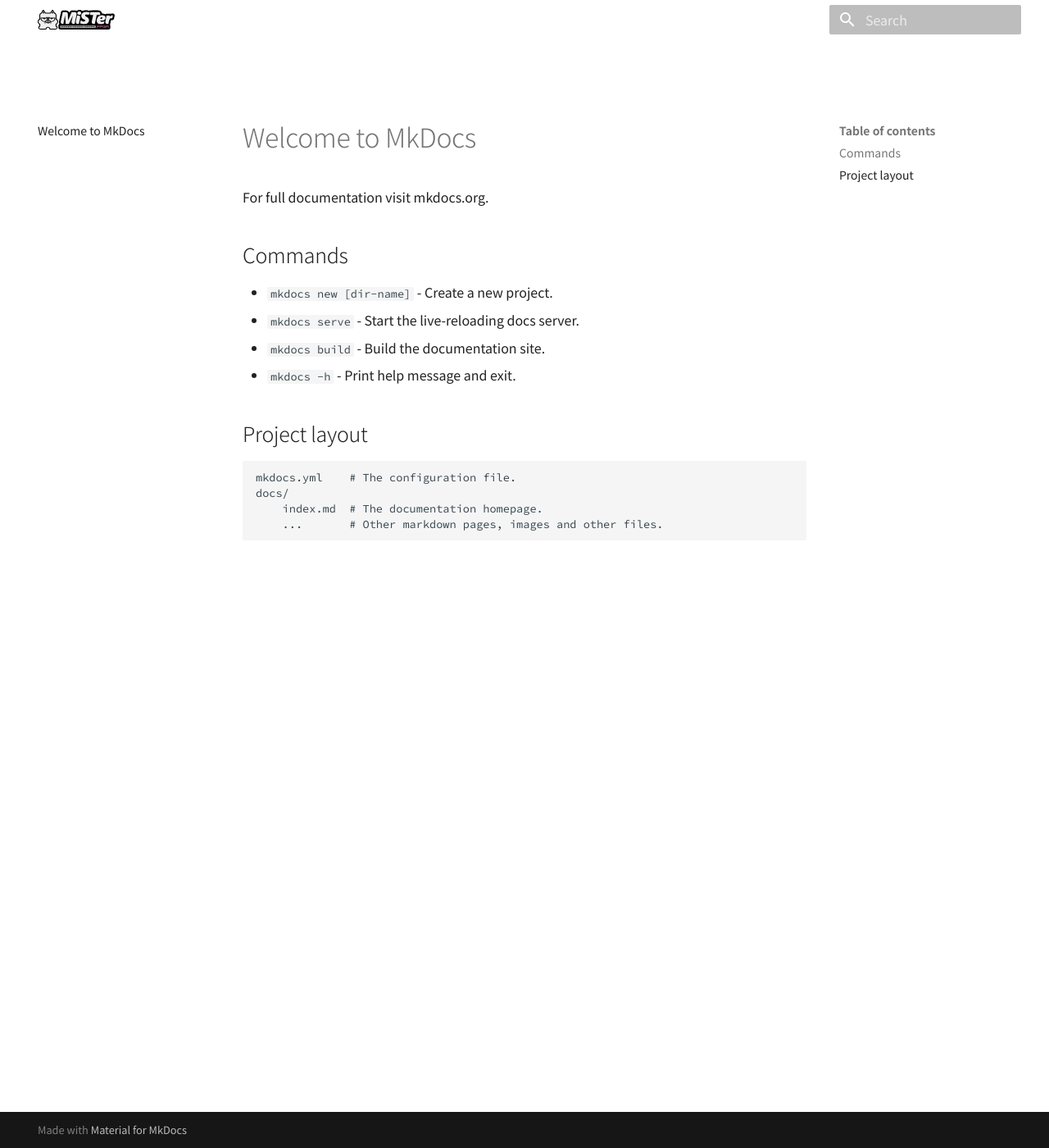
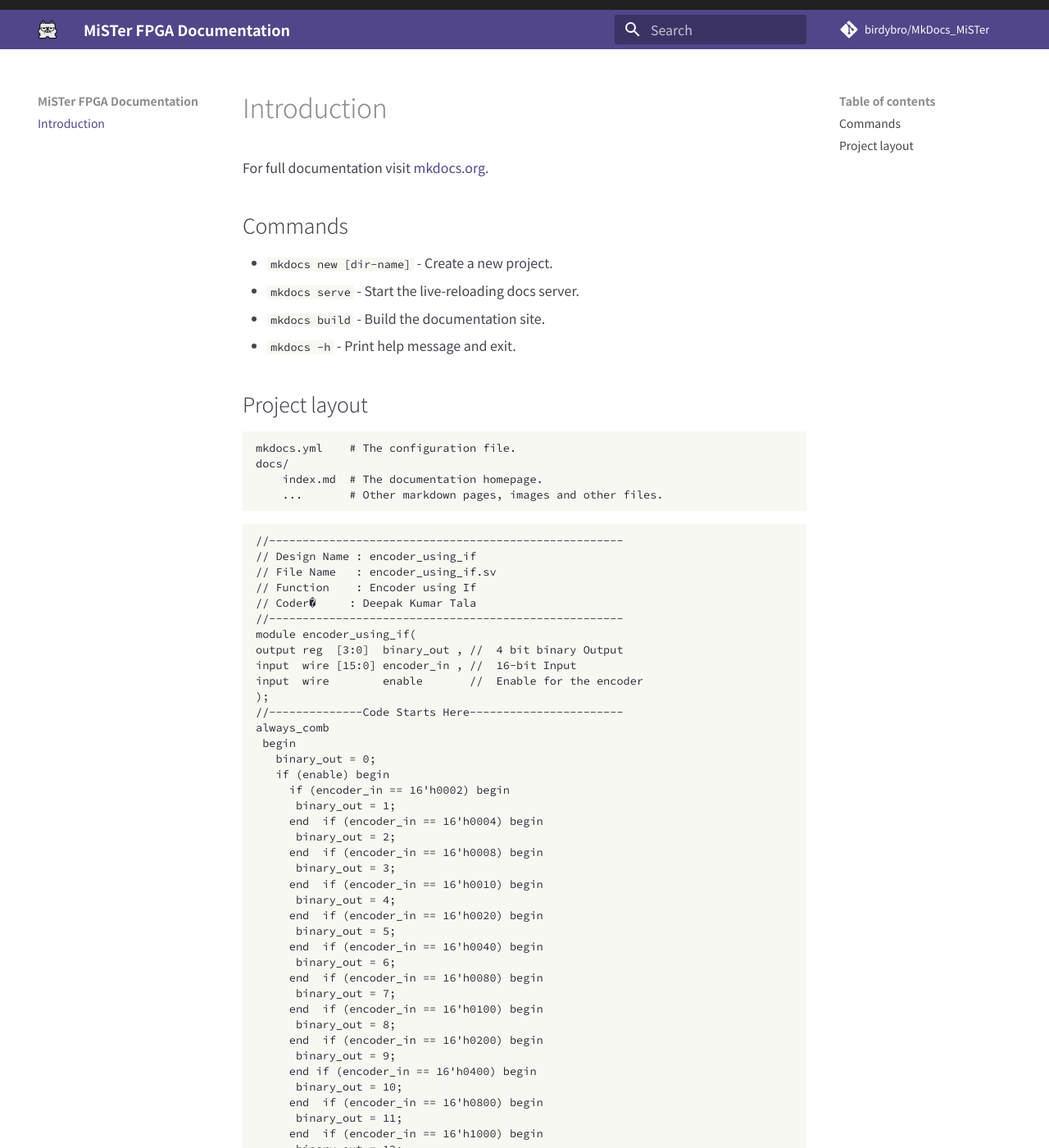
Before and after one commit to tofukazoo/MkDocs_MiSTer, an MkDocs documentation site: the page built from docs/index.md, in a window 1280 px wide and 1400 px high. Shown: the whole window at 82% size. Built offline with MkDocs 1.6.1 and Material for MkDocs 9.7.7, drawn with Linux system fonts in a browser that asks for light colours; comment, search, counter and statistics services are not loaded; some of the changed text lies outside the part shown.

Commit message:
add some custom colors
Still figuring out the specifics, for some reason the code blocks aren't changing colors no matter what I try and their syntax highlighting is incorrect. I want to use dracula colorscheme inside the code blocks for high readability. We'll see if I can make that happen.

````diff
--- a/docs/index.md
+++ b/docs/index.md
@@ -1,4 +1,4 @@
-# Welcome to MkDocs
+# Introduction
 
 For full documentation visit [mkdocs.org](https://www.mkdocs.org).
 
@@ -15,3 +15,57 @@
     docs/
         index.md  # The documentation homepage.
         ...       # Other markdown pages, images and other files.
+
+```sv
+//-----------------------------------------------------
+// Design Name : encoder_using_if
+// File Name   : encoder_using_if.sv
+// Function    : Encoder using If
+// Coder�     : Deepak Kumar Tala
+//-----------------------------------------------------
+module encoder_using_if(
+output reg  [3:0]  binary_out , //  4 bit binary Output
+input  wire [15:0] encoder_in , //  16-bit Input
+input  wire        enable       //  Enable for the encoder
+);
+//--------------Code Starts Here-----------------------
+always_comb
+ begin
+   binary_out = 0;
+   if (enable) begin
+     if (encoder_in == 16'h0002) begin
+      binary_out = 1;
+     end  if (encoder_in == 16'h0004) begin
+      binary_out = 2;
+     end  if (encoder_in == 16'h0008) begin
+      binary_out = 3;
+     end  if (encoder_in == 16'h0010) begin
+      binary_out = 4;
+     end  if (encoder_in == 16'h0020) begin
+      binary_out = 5;
+     end  if (encoder_in == 16'h0040) begin
+      binary_out = 6;
+     end  if (encoder_in == 16'h0080) begin
+      binary_out = 7;
+     end  if (encoder_in == 16'h0100) begin
+      binary_out = 8;
+     end  if (encoder_in == 16'h0200) begin
+      binary_out = 9;
+     end if (encoder_in == 16'h0400) begin
+      binary_out = 10;
+     end  if (encoder_in == 16'h0800) begin
+      binary_out = 11;
+     end  if (encoder_in == 16'h1000) begin
+      binary_out = 12;
+     end  if (encoder_in == 16'h2000) begin
+      binary_out = 13;
+     end  if (encoder_in == 16'h4000) begin
+      binary_out = 14;
+     end if (encoder_in == 16'h8000) begin
+      binary_out = 15;
+     end
+  end
+end
+
+endmodule
+```
--- a/docs/stylesheets/extra.css
+++ b/docs/stylesheets/extra.css
@@ -1,4 +1,33 @@
 :root {
-    --md-primary-fg-color: #514689
-    --md-primary-bg-color: #a7a4e0
-}
+    --md-default-fg-color:               #282a36de;
+    --md-default-fg-color--light:        #282a368a;
+    --md-default-fg-color--lighter:      #282a3652;
+    --md-default-fg-color--lightest:     #282a3612;
+    --md-default-bg-color:               #ffffff;
+    --md-default-bg-color--light:        #ffffffb3;
+    --md-default-bg-color--lighter:      #ffffff4d;
+    --md-default-bg-color--lightest:     #ffffff1f;
+
+
+    --md-primary-fg-color:               #514689;
+    --md-primary-fg-color--light:        #5146898a;
+    --md-primary-fg-color--lighter:      #51468952;
+    --md-primary-fg-color--lightest:     #51468912;
+
+    --md-code-bg-color:                  #f8f8f2;
+    --md-code-fg-color:                  #282a36;
+
+    --md-code-hl-color:                  #f1fa8c;
+    --md-code-hl-number-color:           #ff5555;
+    --md-code-hl-special-color:          #ff79c6;
+    --md-code-hl-function-color:         #ffb86c;
+    --md-code-hl-constant-color:         #bd93f9;
+    --md-code-hl-keyword-color:          #8be9fd;
+    --md-code-hl-string-color:           #50fa7b;
+
+    --md-footer-fg-color:              #ffffff;
+    --md-footer-fg-color--light:       #ffffffb3;
+    --md-footer-fg-color--lighter:     #ffffff4d;
+    --md-footer-bg-color:              #000000de;
+    --md-footer-bg-color--dark:        #00000052;
+  }
--- a/mkdocs.yml
+++ b/mkdocs.yml
@@ -1,26 +1,37 @@
 site_name: MiSTer FPGA Documentation
+site_url: https://docs.misterfpga.org/
+site_author: Kevin Coleman
+site_description: >-
+  MiSTer FPGA is an open project that aims to recreate various
+  classic computers, game consoles, and arcade machines, using
+  modern hardware.
+
+repo_name: birdybro/MkDocs_MiSTer
+repo_url: https://github.com/birdybro/MkDocs_MiSTer
+
+copyright: Copyright &copy; 2022 MiSTer FPGA
 
 theme:
   name: material
   favicon: assets/favicon.ico
-  logo: assets/logo_vector.svg
+  logo: assets/favicon.ico
   font:
     text: Noto Sans JP
     code: Source Code Pro
   features:
-  # Use navigation tabs at the top
-    - navigation.tabs
   # Highlight search terms when user searches for things
     - search.highlight
   # Offer most likely search result as a suggestion
     - search.suggest
-  # Future use for announcement hook to
-  #custom_dir: overrides
+  # Future use for announcement hook to put latest news here, like latest core updates, etc...
+  custom_dir: overrides
 
 plugins:
 # Explicitly call out search ahead of time, because if you use other plugins this has to be done.
   - search:
       lang: en
+  - minify:
+      minify_html: true
 
 extra:
 # Make logo click go to website, subject to change
@@ -36,5 +47,5 @@
 extra_css:
   - stylesheets/extra.css
 
-extra_javascript:
-  - javascripts/extra.js
+#extra_javascript:
+#  - javascripts/extra.js
````
Also changed, not shown: overrides/main.html (line endings or trailing spaces), 1 other file.
